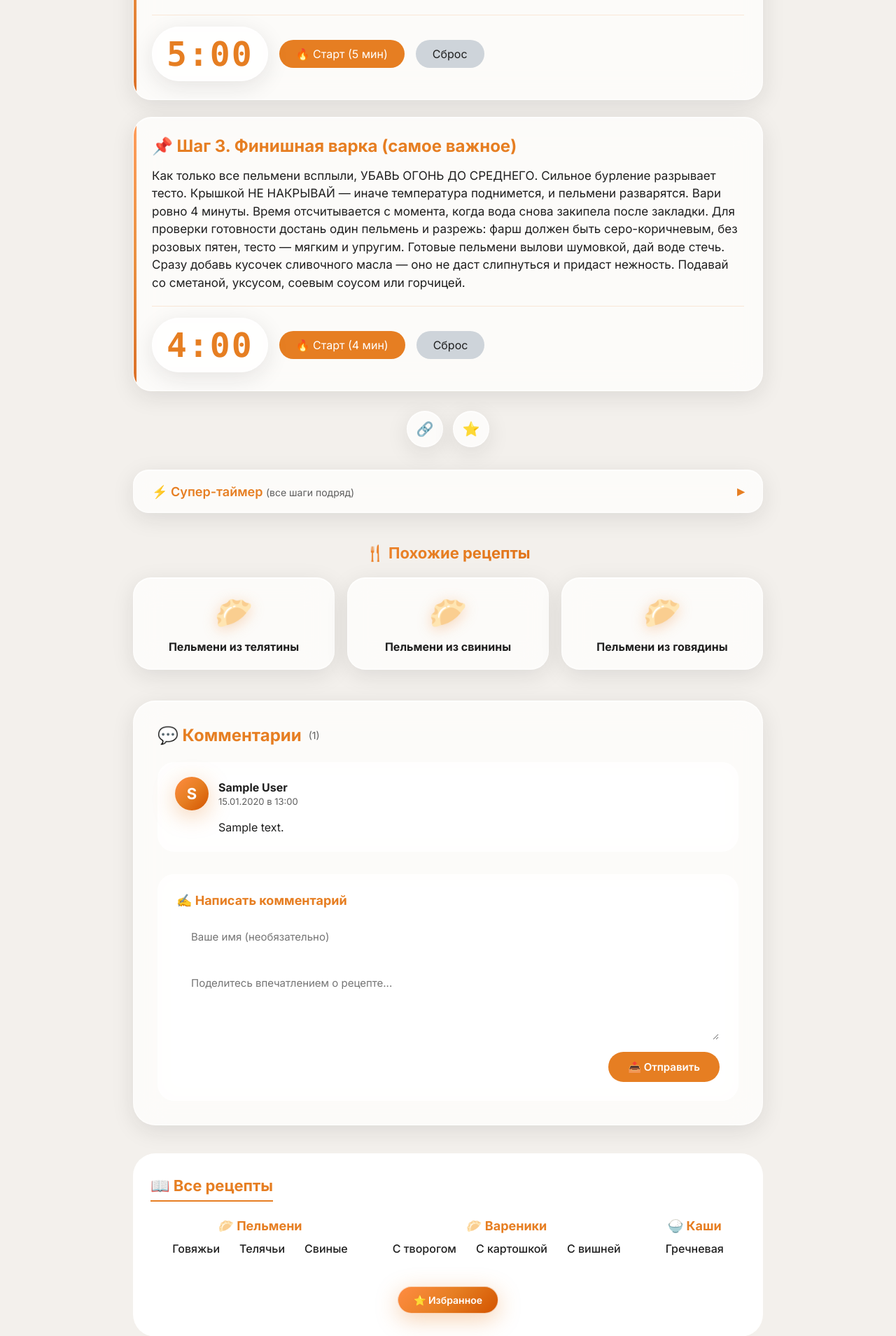
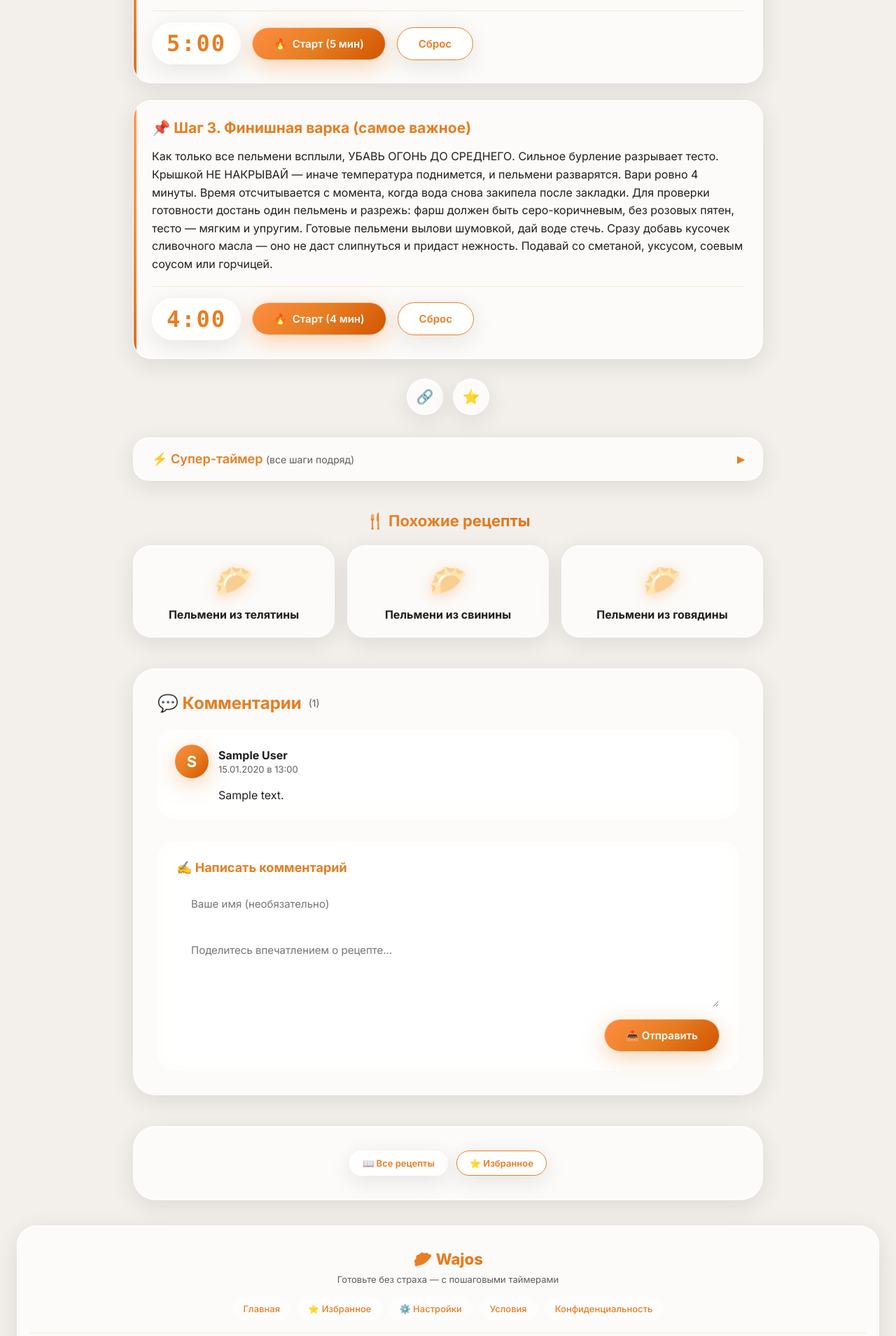
Before and after one commit to levstepansin-ship-it/django_project, a Django app: page /recipe/1/ in a window 1280 px wide. Shown: the part 1493-3402 px from the top of the page at 70% size. Run offline with Django 4.2, Linux system fonts and the light colour scheme; data comes from the database, SQL or seed files in the repository; tables that the repository leaves empty hold one stand-in row (values such as "Sample post").

Commit message:
Update recipe_detail.html

```diff
--- a/recipes/templates/recipes/recipe_detail.html
+++ b/recipes/templates/recipes/recipe_detail.html
@@ -8,16 +8,14 @@
 
 {% block content %}
 <div class="recipe-area">
-    <div style="margin-bottom: 24px;">
-        <a href="{% url 'index' %}" style="background: var(--accent); color: white; padding: 8px 20px; border-radius: 40px; text-decoration: none; font-size: 16px; display: inline-block; transition: background 0.2s;">← На главную</a>
-    </div>
+    <a href="{% url 'index' %}" class="btn btn-secondary back-btn">← На главную</a>
 
     <!-- ХЛЕБНЫЕ КРОШКИ -->
-    <nav class="breadcrumbs">
-        <a href="{% url 'index' %}">🏠 Главная</a>
-        <span class="separator">›</span>
+    <nav class="breadcrumbs" aria-label="Хлебные крошки">
+        <a href="{% url 'index' %}"><span aria-hidden="true">🏠</span> Главная</a>
+        <span class="separator" aria-hidden="true">›</span>
         <span>{{ recipe.subcategory.category.name }}</span>
-        <span class="separator">›</span>
+        <span class="separator" aria-hidden="true">›</span>
         <span class="current">{{ recipe.title }}</span>
     </nav>
 
@@ -180,8 +178,8 @@
     </div>
     {% endif %}
 
-    <h1 style="font-size: 36px; color: var(--text-primary);">{{ recipe.title }}</h1>
-    <div class="subhead" style="color: var(--text-secondary); margin-bottom: 20px; font-size: 18px;">Пошаговая инструкция с таймерами</div>
+    <h1 class="page-title recipe-title">{{ recipe.title }}</h1>
+    <div class="page-subtitle">Пошаговая инструкция с таймерами</div>
 
     <!-- ⭐ РЕЙТИНГ -->
     <div class="rating-widget">
@@ -205,36 +203,38 @@
 
     {% for step in recipe.steps %}
     <div class="step-card">
-        <div class="step-title" style="font-size: 24px;">📌 Шаг {{ forloop.counter }}. {{ step.text }}</div>
+        <div class="step-title step-title-lg"><span aria-hidden="true">📌</span> Шаг {{ forloop.counter }}. {{ step.text }}</div>
         {% if step.desc %}
-        <div class="step-desc" style="font-size: 17px; line-height: 1.5; margin-bottom: 20px;">{{ step.desc }}</div>
+        <div class="step-desc step-desc-lg">{{ step.desc }}</div>
         {% endif %}
         <div class="timer-row">
-            <span class="timer-display" id="timer{{ forloop.counter }}" style="font-size: 48px;">{{ step.duration }}:00</span>
-            <button class="start-timer" data-duration="{{ step.duration }}" data-timer-id="timer{{ forloop.counter }}" style="background: var(--accent); color: white; border: none; font-size: 16px; padding: 10px 24px; border-radius: 40px;">🔥 Старт ({{ step.duration }} мин)</button>
-            <button class="reset-timer" data-timer-id="timer{{ forloop.counter }}" style="background: #ced4da; color: #1f1f1f; border: none; font-size: 16px; padding: 10px 24px; border-radius: 40px;">Сброс</button>
+            <span class="timer-display timer-display-lg" id="timer{{ forloop.counter }}">{{ step.duration }}:00</span>
+            <button class="start-timer btn btn-primary" data-duration="{{ step.duration }}" data-timer-id="timer{{ forloop.counter }}" aria-label="Запустить таймер шага {{ forloop.counter }}"><span aria-hidden="true">🔥</span> Старт ({{ step.duration }} мин)</button>
+            <button class="reset-timer btn btn-secondary" data-timer-id="timer{{ forloop.counter }}" aria-label="Сбросить таймер шага {{ forloop.counter }}">Сброс</button>
         </div>
     </div>
     {% endfor %}
 
     <!-- КОМПАКТНЫЙ TOOLBAR -->
     <div id="shareButtons" class="compact-toolbar">
-        <button id="shareBtn" class="toolbar-btn" title="Поделиться">📤</button>
-        <button id="copyBtn" class="toolbar-btn" title="Копировать ссылку">🔗</button>
-        <button id="saveRecipeBtn" class="toolbar-btn toolbar-save" data-recipe-id="{{ recipe.id }}" data-recipe-title="{{ recipe.title }}" title="Сохранить">⭐</button>
+        <button id="shareBtn" class="toolbar-btn" title="Поделиться" aria-label="Поделиться рецептом"><span aria-hidden="true">📤</span></button>
+        <button id="copyBtn" class="toolbar-btn" title="Копировать ссылку" aria-label="Копировать ссылку"><span aria-hidden="true">🔗</span></button>
+        <button id="saveRecipeBtn" class="toolbar-btn toolbar-save" data-recipe-id="{{ recipe.id }}" data-recipe-title="{{ recipe.title }}" title="Сохранить" aria-label="Сохранить в избранное"><span aria-hidden="true">⭐</span></button>
     </div>
 
     <!-- СУПЕР-ТАЙМЕР (раскрываемый) -->
     <div class="global-timer-collapsible">
-        <div class="global-timer-header" id="globalTimerToggle">
-            <span>⚡ Супер-таймер <small>(все шаги подряд)</small></span>
-            <span class="collapse-arrow" id="collapseArrow">▸</span>
+        <div class="global-timer-header" id="globalTimerToggle" role="button" tabindex="0" aria-expanded="false" aria-controls="globalTimerBody">
+            <span><span aria-hidden="true">⚡</span> Супер-таймер <small>(все шаги подряд)</small></span>
+            <span class="collapse-arrow" id="collapseArrow" aria-hidden="true">▸</span>
         </div>
         <div class="global-timer-body" id="globalTimerBody">
-            <div class="global-timer" style="background: linear-gradient(135deg, var(--accent), #f39c12); color: white; border-radius: 28px; padding: 24px; text-align: center;">
-                <div class="timer" id="fullTimer" style="font-size: 56px; font-weight: 600; letter-spacing: 6px; margin: 16px 0;">--:--</div>
-                <button id="startFullBtn" style="background: white; color: var(--accent); border: none; font-size: 16px; padding: 10px 24px; border-radius: 40px; cursor: pointer;">🚀 Запустить полный цикл</button>
-                <button id="resetFullBtn" style="background: #d9534f; color: white; border: none; font-size: 16px; padding: 10px 24px; border-radius: 40px; cursor: pointer;">Сбросить всё</button>
+            <div class="global-timer global-timer-panel">
+                <div class="timer global-timer-display" id="fullTimer">--:--</div>
+                <div class="global-timer-actions">
+                    <button id="startFullBtn" class="btn btn-secondary global-timer-btn"><span aria-hidden="true">🚀</span> Запустить полный цикл</button>
+                    <button id="resetFullBtn" class="btn btn-danger">Сбросить всё</button>
+                </div>
             </div>
         </div>
     </div>
@@ -261,7 +261,7 @@
     <div class="comments-section">
         <div class="comments-title">
             💬 Комментарии
-            <span style="font-size: 14px; color: var(--text-secondary); font-weight: 400;">({{ recipe.comments.count }})</span>
+            <span class="comments-count">({{ recipe.comments.count }})</span>
         </div>
         <div class="comment-list">
             {% for comment in recipe.comments.all %}
@@ -285,42 +285,18 @@
                 {% csrf_token %}
                 <input type="text" name="author" placeholder="Ваше имя (необязательно)">
                 <textarea name="text" rows="4" placeholder="Поделитесь впечатлением о рецепте..." required></textarea>
-                <div style="display: flex; justify-content: flex-end; margin-top: 16px;">
-                    <button type="submit" style="background: var(--accent); color: white; border: none; padding: 12px 28px; border-radius: 40px; font-size: 15px; cursor: pointer; font-weight: 600;">📤 Отправить</button>
+                <div class="comment-form-actions">
+                    <button type="submit" class="btn btn-primary">📤 Отправить</button>
                 </div>
             </form>
         </div>
     </div>
 
-    <!-- МЕНЮ ВНИЗУ -->
-    <div class="menu-area" style="margin-top: 40px; background: var(--bg-card); border-radius: 32px; padding: 32px 24px; box-shadow: 0 4px 20px var(--shadow);">
-        <h3 style="font-size: 22px; color: var(--accent); text-align: center; border-bottom: 2px solid var(--accent); display: inline-block; padding-bottom: 8px; width: auto; margin: 0 auto 24px auto;">📖 Все рецепты</h3>
-        <div style="display: flex; flex-wrap: wrap; justify-content: center; gap: 32px 48px;">
-            <div style="text-align: center;">
-                <div style="font-weight: 700; font-size: 18px; margin-bottom: 8px; color: var(--accent);">🥟 Пельмени</div>
-                <div style="display: flex; flex-wrap: wrap; gap: 4px 12px; justify-content: center;">
-                    <a href="{% url 'recipe_detail' recipe_id=4 %}" style="color: var(--text-primary); text-decoration: none; font-size: 16px; font-weight: 500; padding: 4px 8px; border-radius: 40px; transition: all 0.2s;">Говяжьи</a>
-                    <a href="{% url 'recipe_detail' recipe_id=2 %}" style="color: var(--text-primary); text-decoration: none; font-size: 16px; font-weight: 500; padding: 4px 8px; border-radius: 40px; transition: all 0.2s;">Телячьи</a>
-                    <a href="{% url 'recipe_detail' recipe_id=3 %}" style="color: var(--text-primary); text-decoration: none; font-size: 16px; font-weight: 500; padding: 4px 8px; border-radius: 40px; transition: all 0.2s;">Свиные</a>
-                </div>
-            </div>
-            <div style="text-align: center;">
-                <div style="font-weight: 700; font-size: 18px; margin-bottom: 8px; color: var(--accent);">🥟 Вареники</div>
-                <div style="display: flex; flex-wrap: wrap; gap: 4px 12px; justify-content: center;">
-                    <a href="{% url 'recipe_detail' recipe_id=5 %}" style="color: var(--text-primary); text-decoration: none; font-size: 16px; font-weight: 500; padding: 4px 8px; border-radius: 40px; transition: all 0.2s;">С творогом</a>
-                    <a href="{% url 'recipe_detail' recipe_id=6 %}" style="color: var(--text-primary); text-decoration: none; font-size: 16px; font-weight: 500; padding: 4px 8px; border-radius: 40px; transition: all 0.2s;">С картошкой</a>
-                    <a href="{% url 'recipe_detail' recipe_id=7 %}" style="color: var(--text-primary); text-decoration: none; font-size: 16px; font-weight: 500; padding: 4px 8px; border-radius: 40px; transition: all 0.2s;">С вишней</a>
-                </div>
-            </div>
-            <div style="text-align: center;">
-                <div style="font-weight: 700; font-size: 18px; margin-bottom: 8px; color: var(--accent);">🍚 Каши</div>
-                <div style="display: flex; flex-wrap: wrap; gap: 4px 12px; justify-content: center;">
-                    <a href="{% url 'recipe_detail' recipe_id=8 %}" style="color: var(--text-primary); text-decoration: none; font-size: 16px; font-weight: 500; padding: 4px 8px; border-radius: 40px; transition: all 0.2s;">Гречневая</a>
-                </div>
-            </div>
-        </div>
-        <div style="margin-top: 24px; text-align: center;">
-            <a href="{% url 'favorites' %}" class="favorites-link">⭐ Избранное</a>
+    <!-- НАВИГАЦИЯ -->
+    <div class="menu-area">
+        <div class="menu-actions">
+            <a href="{% url 'index' %}" class="btn btn-ghost btn-sm">📖 Все рецепты</a>
+            <a href="{% url 'favorites' %}" class="btn btn-secondary btn-sm">⭐ Избранное</a>
         </div>
     </div>
 </div>
@@ -431,7 +407,7 @@
     const saveBtn = document.getElementById('saveRecipeBtn');
     function getSaved() { return JSON.parse(localStorage.getItem('wajos_favorites') || '[]'); }
     function checkSaved(rid) { if (getSaved().some(r => r.id === rid)) { saveBtn.classList.add('saved'); saveBtn.innerHTML = '⭐ Сохранено'; } }
-    function showMsg(text, err) { let d = document.getElementById('saveMessage'); if (!d) { d = document.createElement('div'); d.id = 'saveMessage'; d.style.cssText = 'position:fixed;bottom:80px;left:50%;transform:translateX(-50%);padding:12px 24px;border-radius:40px;z-index:1000;font-size:14px;display:none;font-weight:600;'; document.body.appendChild(d); } d.textContent = text; d.style.background = err ? '#f44336' : '#4CAF50'; d.style.color = 'white'; d.style.display = 'block'; setTimeout(() => d.style.display = 'none', 2000); }
+    function showMsg(text, err) { let d = document.getElementById('saveMessage'); if (!d) { d = document.createElement('div'); d.id = 'saveMessage'; d.style.cssText = 'position:fixed;bottom:90px;left:50%;transform:translateX(-50%);padding:16px 30px;border-radius:40px;z-index:1000;font-size:15px;display:none;font-weight:600;color:white;box-shadow:0 12px 40px rgba(0,0,0,0.2);backdrop-filter:blur(20px);-webkit-backdrop-filter:blur(20px);'; document.body.appendChild(d); } d.textContent = text; d.style.background = err ? 'linear-gradient(135deg, #ef4444, #dc2626)' : 'linear-gradient(135deg, #22c55e, #16a34a)'; d.style.display = 'block'; setTimeout(() => d.style.display = 'none', 2200); }
     if (saveBtn) {
         saveBtn.addEventListener('click', function() {
             const rid = parseInt(this.dataset.recipeId), rt = this.dataset.recipeTitle, saved = getSaved();
```
